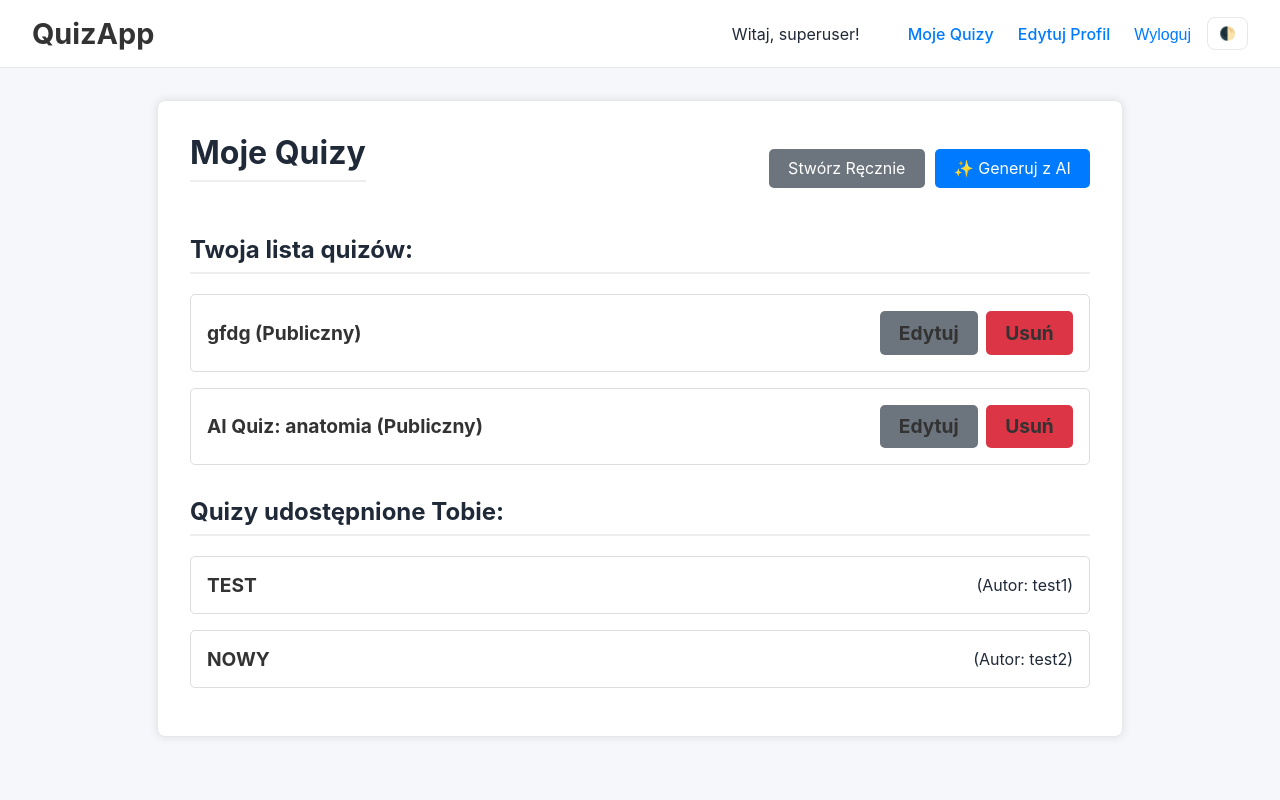
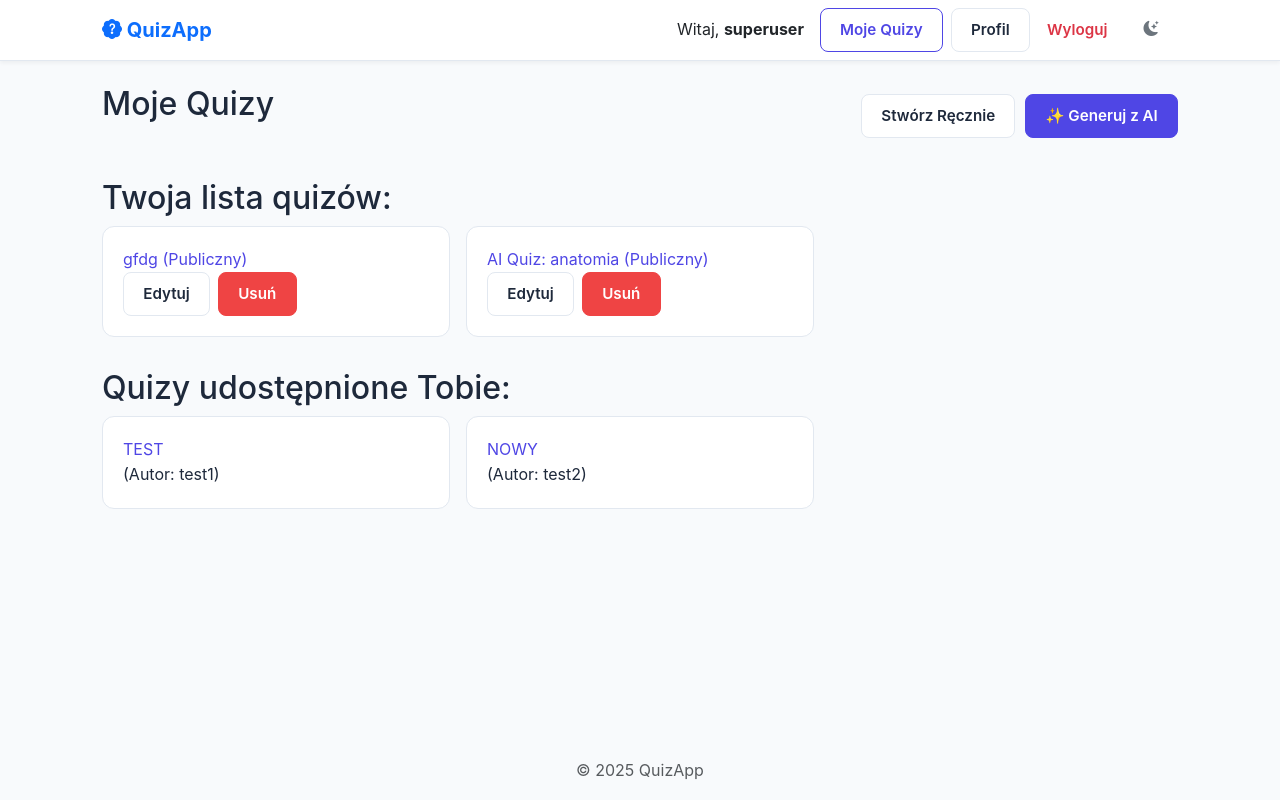
Before and after one commit to Menz1312/projektgrupowy, a Django app: page /my-quizzes/ in a window 1280 px wide. Run offline with Django 5.2, Linux system fonts and the light colour scheme; a user stored in the database is signed in; data comes from the database, SQL or seed files in the repository; some libraries are stand-ins or nearby versions.

Commit message:
Aktualizacja wizualna

```diff
--- a/static/css/style.css
+++ b/static/css/style.css
@@ -1,173 +1,326 @@
-/* === Wybór tematu === */
+/* === ZMIENNE I KOLORYSTYKA === */
 :root {
-  --bg:#f5f7fb; --surface:#ffffff; --text:#1f2937; --muted:#6b7280;
-  --border:#e5e7eb; --primary:#2563eb; --primary-contrast:#ffffff;
-  --success:#22c55e; --error:#ef4444;
-}
-:root[data-theme="dark"] {
-  --bg:#0b1220; --surface:#121a2a; --text:#e5e7eb; --muted:#94a3b8;
-  --border:#1f2a44; --primary:#3b82f6; --primary-contrast:#0b1220;
-  --success:#16a34a; --error:#f43f5e;
+  /* Jasny motyw (Light Mode) - czysty i czytelny */
+  --bg: #f8fafc;           /* Bardzo jasny szary */
+  --surface: #ffffff;      /* Biały */
+  --surface-hover: #f1f5f9;
+  --text: #1e293b;         /* Ciemny grafit */
+  --text-muted: #64748b;   /* Szary tekst */
+  --border: #e2e8f0;       /* Delikatna ramka */
+
+  --primary: #4f46e5;      /* Indigo - nowoczesny niebieski */
+  --primary-hover: #4338ca;
+  --primary-text: #ffffff;
+
+  --secondary: #64748b;
+  --secondary-hover: #475569;
+
+  --danger: #ef4444;
+  --danger-hover: #dc2626;
+
+  --success: #10b981;
+
+  --shadow: 0 4px 6px -1px rgb(0 0 0 / 0.1), 0 2px 4px -2px rgb(0 0 0 / 0.1);
+  --radius: 12px;          /* Zaokrąglone rogi */
 }
 
-/* Bazowe elementy pod zmienne */
-html, body { background: var(--bg); color: var(--text); }
-nav { background: var(--surface); border-bottom: 1px solid var(--border); }
-a { color: var(--primary); }
-.container { background: var(--surface); border: 1px solid var(--border); }
-.messages .success { background-color: var(--success); }
-.messages .error { background-color: var(--error); }
+:root[data-theme="dark"] {
+  /* Ciemny motyw (Dark Mode) - głęboki i kontrastowy */
+  --bg: #0f172a;           /* Bardzo ciemny granat */
+  --surface: #1e293b;      /* Ciemniejszy panel */
+  --surface-hover: #334155;
+  --text: #f1f5f9;         /* Jasny tekst */
+  --text-muted: #94a3b8;
+  --border: #334155;
 
-/* Przycisk przełącznika */
-.theme-toggle {
-  margin-left: 1rem; padding: .5rem .7rem; border-radius: 8px;
-  border: 1px solid var(--border); background: var(--surface); color: var(--text);
-  cursor: pointer;
+  --primary: #6366f1;      /* Jaśniejszy Indigo dla kontrastu */
+  --primary-hover: #818cf8;
+  --primary-text: #0f172a; /* Ciemny tekst na jasnym przycisku */
+
+  --secondary: #94a3b8;
+  --secondary-hover: #cbd5e1;
+
+  --danger: #f87171;
+  --danger-hover: #fca5a5;
+
+  --success: #34d399;
+
+  --shadow: 0 4px 6px -1px rgb(0 0 0 / 0.3);
 }
 
-/* (Opcjonalnie) twarde nadpisania, jeśli masz stare kolory inline */
-html, body{ background: var(--bg) !important; color: var(--text) !important; }
-nav{ background: var(--surface) !important; border-bottom:1px solid var(--border) !important; }
-.container{ background: var(--surface) !important; border:1px solid var(--border) !important; }
-
-
+/* === BAZA === */
+* {
+    box-sizing: border-box;
+}
 
 body {
-    font-family: -apple-system, BlinkMacSystemFont, "Segoe UI", Roboto, sans-serif;
-    background-color: #f0f2f5;
-    color: #333;
+    font-family: 'Inter', -apple-system, BlinkMacSystemFont, "Segoe UI", Roboto, sans-serif;
+    background-color: var(--bg);
+    color: var(--text);
     margin: 0;
+    line-height: 1.6;
+    transition: background-color 0.3s, color 0.3s;
 }
 
+a {
+    color: var(--primary);
+    text-decoration: none;
+    transition: color 0.2s;
+}
+
+a:hover {
+    text-decoration: underline;
+}
+
+h1, h2, h3, h4, h5, h6 {
+    color: var(--text);
+    margin-top: 0;
+}
+
+h1 {
+    font-size: 2rem;
+    margin-bottom: 1.5rem;
+}
+
+/* === KOMPONENTY BOOTSTRAP W TRYBIE CIEMNYM (FIX) === */
+:root[data-theme="dark"] .card {
+    background-color: var(--surface);
+    color: var(--text);
+    border-color: var(--border);
+}
+
+:root[data-theme="dark"] .card-header,
+:root[data-theme="dark"] .card-footer {
+    background-color: var(--surface-hover);
+    border-color: var(--border);
+}
+
+:root[data-theme="dark"] .list-group-item {
+    background-color: var(--bg);
+    color: var(--text);
+    border-color: var(--border);
+}
+
+:root[data-theme="dark"] .navbar {
+    background-color: var(--surface) !important;
+    border-bottom: 1px solid var(--border);
+}
+
+:root[data-theme="dark"] .navbar-brand,
+:root[data-theme="dark"] .nav-link {
+    color: var(--text) !important;
+}
+
+:root[data-theme="dark"] .navbar-toggler {
+    border-color: var(--border);
+    filter: invert(1);
+}
+
+/* === NAWIGACJA (style własne) === */
 nav {
-    background: #fff;
+    background: var(--surface);
     padding: 1rem 2rem;
     display: flex;
     justify-content: space-between;
     align-items: center;
-    border-bottom: 1px solid #ddd;
+    border-bottom: 1px solid var(--border);
+    box-shadow: 0 1px 3px 0 rgb(0 0 0 / 0.1);
 }
 
 nav a.logo {
-    font-size: 1.8rem;
-    font-weight: bold;
+    font-size: 1.5rem;
+    font-weight: 800;
+    color: var(--primary);
     text-decoration: none;
-    color: #333;
+    letter-spacing: -0.5px;
 }
 
-nav .links a {
-    margin-left: 1.5rem;
+nav .links {
+    display: flex;
+    align-items: center;
+    gap: 1.5rem;
+}
+
+/* === KONTENER GŁÓWNY === */
+.container {
+    /* Bootstrap już ma klasę container, ale tutaj dodajemy własne style jeśli nie używasz bootstrapa w pełni */
+    /* Jeśli używasz Bootstrapa w base.html, te style mogą być nadpisane przez framework, co jest OK */
+    max-width: 1100px; /* Nieco szerszy dla Gridu */
+}
+
+/* === LISTA QUIZÓW (KARTY - style własne, jeśli nie używasz Bootstrap Grid) === */
+.quiz-list {
+    display: grid;
+    gap: 1rem;
+    grid-template-columns: repeat(auto-fill, minmax(300px, 1fr));
+}
+
+.quiz-item {
+    padding: 1.25rem;
+    border: 1px solid var(--border);
+    border-radius: var(--radius);
+    background-color: var(--surface);
+    display: flex;
+    flex-direction: column;
+    justify-content: space-between;
+    transition: transform 0.2s, box-shadow 0.2s, border-color 0.2s;
+}
+
+/* === PRZYCISKI (Kompatybilność z klasami Bootstrap .btn) === */
+.btn {
+    display: inline-flex;
+    align-items: center;
+    justify-content: center;
+    padding: 0.6rem 1.2rem;
+    border-radius: 8px;
     text-decoration: none;
-    color: #007bff;
+    border: 1px solid transparent;
+    cursor: pointer;
+    font-size: 0.95rem;
+    font-weight: 600;
+    transition: all 0.2s;
+    line-height: 1.5;
+}
+
+.btn:hover {
+    text-decoration: none;
+    filter: brightness(110%);
+}
+
+.btn-primary {
+    background-color: var(--primary);
+    border-color: var(--primary);
+    color: var(--primary-text);
+}
+.btn-primary:hover {
+    background-color: var(--primary-hover);
+    border-color: var(--primary-hover);
+}
+
+.btn-secondary, .btn-light {
+    background-color: var(--surface);
+    color: var(--text);
+    border-color: var(--border);
+}
+.btn-secondary:hover, .btn-light:hover {
+    background-color: var(--surface-hover);
+    border-color: var(--text-muted);
+    color: var(--text);
+}
+
+.btn-danger {
+    background-color: var(--danger);
+    border-color: var(--danger);
+    color: #fff;
+}
+.btn-danger:hover {
+    background-color: var(--danger-hover);
+    border-color: var(--danger-hover);
+}
+
+.btn-outline-primary {
+    color: var(--primary);
+    border-color: var(--primary);
+    background-color: transparent;
+}
+.btn-outline-primary:hover {
+    background-color: var(--primary);
+    color: #fff;
+}
+
+/* === FORMULARZE === */
+form p { margin-bottom: 1.2rem; }
+
+label {
+    display: block;
+    margin-bottom: 0.5rem;
+    font-weight: 500;
+    color: var(--text);
+    font-size: 0.9rem;
+}
+
+input[type="text"],
+input[type="search"],
+input[type="email"],
+input[type="password"],
+input[type="number"],
+select,
+textarea {
+    width: 100%;
+    padding: 0.75rem;
+    border: 1px solid var(--border);
+    border-radius: 8px;
+    box-sizing: border-box;
+    background-color: var(--bg);
+    color: var(--text);
+    font-size: 1rem;
+    transition: border-color 0.2s;
+}
+
+input:focus, select:focus, textarea:focus {
+    outline: none;
+    border-color: var(--primary);
+    box-shadow: 0 0 0 3px rgba(79, 70, 229, 0.2); /* Kolor primary z przezroczystością */
+}
+
+/* === WIADOMOŚCI === */
+.messages {
+    padding: 0;
+    margin: 0 0 1rem 0;
+    list-style: none;
+}
+.messages p, .alert {
+    padding: 1rem;
+    margin-bottom: 1rem;
+    border-radius: 8px;
     font-weight: 500;
 }
-
-.container {
-    max-width: 900px;
-    margin: 2rem auto;
-    padding: 2rem;
-    background: #fff;
-    border-radius: 8px;
-    box-shadow: 0 0 10px rgba(0,0,0,0.1);
+.messages .success, .alert-success {
+    background-color: rgba(16, 185, 129, 0.1);
+    color: var(--success);
+    border: 1px solid var(--success);
+}
+.messages .error, .alert-danger {
+    background-color: rgba(239, 68, 68, 0.1);
+    color: var(--danger);
+    border: 1px solid var(--danger);
 }
 
-h1, h2 {
-    border-bottom: 2px solid #eee;
-    padding-bottom: 0.5rem;
-    margin-top: 0;
+/* === DARK MODE TOGGLE (Ikona w menu) === */
+.theme-toggle {
+  /* Style dla przycisku, jeśli nie używasz klas Bootstrapa */
+  padding: 0.5rem;
+  border-radius: 50%;
+  border: 1px solid var(--border);
+  background-color: var(--surface);
+  color: var(--text);
+  cursor: pointer;
+  width: 40px;
+  height: 40px;
+  display: flex;
+  align-items: center;
+  justify-content: center;
+  font-size: 1.2rem;
+  transition: transform 0.2s, background-color 0.2s;
+}
+.theme-toggle:hover {
+    transform: rotate(15deg);
+    background-color: var(--surface-hover);
 }
 
-.quiz-list .quiz-item {
-    padding: 1rem;
-    border: 1px solid #ddd;
-    border-radius: 5px;
-    margin-bottom: 1rem;
-    display: flex;
-    justify-content: space-between;
-    align-items: center;
+/* === STYLIZACJA ODPOWIEDZI W QUIZIE (nadpisanie Bootstrapa) === */
+.btn-check:checked + .btn-outline-primary {
+    background-color: rgba(79, 70, 229, 0.1) !important; /* Tło po zaznaczeniu */
+    color: var(--primary) !important;
+    border-color: var(--primary) !important;
+    font-weight: bold;
+    box-shadow: 0 0 0 2px var(--primary) inset;
 }
 
-.quiz-item a {
-    text-decoration: none;
-    color: #333;
-    font-size: 1.2rem;
-    font-weight: bold;
+/* Drobne poprawki dla tekstu w ciemnym motywie */
+:root[data-theme="dark"] .text-muted {
+    color: #94a3b8 !important;
 }
-
-.btn {
-    display: inline-block;
-    padding: 0.6rem 1.2rem;
-    border-radius: 5px;
-    text-decoration: none;
-    border: none;
-    cursor: pointer;
-    font-size: 1rem;
+:root[data-theme="dark"] .text-dark {
+    color: #f1f5f9 !important;
 }
-
-.btn-primary { background: #007bff; color: #fff; }
-.btn-secondary { background: #6c757d; color: #fff; }
-.btn-danger { background: #dc3545; color: #fff; }
-
-form p { margin-bottom: 1rem; }
-label { display: block; margin-bottom: 0.5rem; font-weight: bold; }
-input[type="text"], input[type="search"], input[type="email"], input[type="password"], select {
-    width: 100%;
-    padding: 0.75rem;
-    border: 1px solid #ccc;
-    border-radius: 4px;
-    box-sizing: border-box;
-}
-
-.messages {
-    padding: 0;
-    margin: 0;
-}
-.messages p {
-    padding: 1rem;
-    margin: 0;
-    color: #fff;
-    text-align: center;
-}
-.messages .success { background-color: #28a745; }
-.messages .error { background-color: #dc3545; }
-
-/* === Dark mode overrides (quick patch) === */
-html[data-theme="dark"] body {
-  background-color: #0b1220 !important;
-  color: #e5e7eb !important;
-}
-
-html[data-theme="dark"] nav {
-  background: #121a2a !important;
-  border-bottom: 1px solid #1f2a44 !important;
-}
-html[data-theme="dark"] nav a.logo { color: #e5e7eb !important; }
-html[data-theme="dark"] nav .links a { color: #3b82f6 !important; }
-
-html[data-theme="dark"] .container {
-  background: #121a2a !important;
-  border: 1px solid #1f2a44 !important;
-  color: #e5e7eb !important;
-}
-
-html[data-theme="dark"] .quiz-list .quiz-item {
-  background: #121a2a !important;
-  border: 1px solid #1f2a44 !important;
-}
-
-html[data-theme="dark"] .messages .success { background-color: #16a34a !important; }
-html[data-theme="dark"] .messages .error { background-color: #f43f5e !important; }
-
-html[data-theme="dark"] .btn-primary { background: #3b82f6 !important; color: #0b1220 !important; border: none !important; }
-html[data-theme="dark"] .btn-secondary { background: #64748b !important; color: #0b1220 !important; border: none !important; }
-html[data-theme="dark"] .btn-danger { background: #ef4444 !important; color: #ffffff !important; border: none !important; }
-
-html[data-theme="dark"] input[type="text"],
-html[data-theme="dark"] input[type="search"],
-html[data-theme="dark"] input[type="email"],
-html[data-theme="dark"] input[type="password"],
-html[data-theme="dark"] select {
-  background: #0f172a !important;
-  color: #e5e7eb !important;
-  border: 1px solid #1f2a44 !important;
-}
--- a/static/js/theme.js
+++ b/static/js/theme.js
@@ -1,19 +1,66 @@
-(function(){
-  const btn = document.getElementById('theme-toggle');
-  if(!btn) return;
+(function() {
+    // Pobieramy elementy
+    const btn = document.getElementById('theme-toggle');
+    const icon = document.getElementById('theme-icon');
 
-  function setTheme(t){
-    document.documentElement.setAttribute('data-theme', t);
-    try { localStorage.setItem('theme', t); } catch(e){}
-    btn.setAttribute('aria-pressed', t === 'dark');
-  }
+    // Bezpieczna funkcja do obsługi localStorage (nie wysypie się w trybie prywatnym)
+    function getStoredTheme() {
+        try {
+            return localStorage.getItem('theme');
+        } catch (e) {
+            return null;
+        }
+    }
 
-  // nie nadpisujemy wyboru z boot-skrpytu
-  const current = document.documentElement.getAttribute('data-theme') || 'light';
-  setTheme(current);
+    function setStoredTheme(theme) {
+        try {
+            localStorage.setItem('theme', theme);
+        } catch (e) {}
+    }
 
-  btn.addEventListener('click', function(){
-    const cur = document.documentElement.getAttribute('data-theme') || 'light';
-    setTheme(cur === 'dark' ? 'light' : 'dark');
-  });
+    // Główna funkcja ustawiająca motyw
+    function setTheme(theme) {
+        // 1. Ustaw atrybut dla CSS
+        document.documentElement.setAttribute('data-theme', theme);
+
+        // 2. Zapisz w pamięci przeglądarki
+        setStoredTheme(theme);
+
+        // 3. Podmień ikonę (jeśli istnieje)
+        if (icon) {
+            if (theme === 'dark') {
+                // Jeśli ciemny -> pokaż Słońce (żeby przełączyć na jasny)
+                icon.classList.remove('bi-moon-stars-fill');
+                icon.classList.add('bi-sun-fill');
+            } else {
+                // Jeśli jasny -> pokaż Księżyc (żeby przełączyć na ciemny)
+                icon.classList.remove('bi-sun-fill');
+                icon.classList.add('bi-moon-stars-fill');
+            }
+        }
+    }
+
+    // --- INICJALIZACJA ---
+
+    // Sprawdź czy użytkownik ma zapisany wybór
+    const storedTheme = getStoredTheme();
+    // Sprawdź czy system operacyjny jest w trybie ciemnym
+    const systemDark = window.matchMedia && window.matchMedia('(prefers-color-scheme: dark)').matches;
+
+    // Ustal motyw startowy (priorytet: zapisany > systemowy > domyślny jasny)
+    const currentTheme = storedTheme || (systemDark ? 'dark' : 'light');
+
+    // Uruchom ustawianie
+    setTheme(currentTheme);
+
+    // --- OBSŁUGA KLIKNIĘCIA ---
+    if (btn) {
+        btn.addEventListener('click', function() {
+            // Pobierz aktualny motyw bezpośrednio z HTML-a
+            const current = document.documentElement.getAttribute('data-theme');
+            // Przełącz na przeciwny
+            const newTheme = current === 'dark' ? 'light' : 'dark';
+            setTheme(newTheme);
+        });
+    }
 })();
--- a/templates/base.html
+++ b/templates/base.html
@@ -2,56 +2,100 @@
 <!DOCTYPE html>
 <html lang="pl">
 <head>
-  <meta charset="UTF-8" />
-  <meta name="viewport" content="width=device-width, initial-scale=1.0" />
-  <title>{% block title %}QuizApp{% endblock %}</title>
-  <link rel="stylesheet" href="{% static 'css/style.css' %}">
+    <meta charset="UTF-8">
+    <meta name="viewport" content="width=device-width, initial-scale=1.0">
+    <title>{% block title %}QuizApp{% endblock %}</title>
+    <link href="https://cdn.jsdelivr.net/npm/bootstrap@5.3.0/dist/css/bootstrap.min.css" rel="stylesheet">
+    <link rel="stylesheet" href="https://cdn.jsdelivr.net/npm/bootstrap-icons@1.10.0/font/bootstrap-icons.css">
 
-  <script>
-  (function () {
-    try {
-      var stored = localStorage.getItem('theme');
-      var systemDark = window.matchMedia && window.matchMedia('(prefers-color-scheme: dark)').matches;
-      var theme = stored || (systemDark ? 'dark' : 'light');
-      document.documentElement.setAttribute('data-theme', theme);
-    } catch (e) {}
-  })();
-  </script>
+    <link rel="stylesheet" href="{% static 'css/style.css' %}">
+
+    <style>
+        /* Nadpisanie Bootstrapa dla lepszego efektu, jeśli style.css tego nie pokrywa */
+        body {
+            background-color: var(--bg);
+            color: var(--text);
+            transition: background-color 0.3s, color 0.3s;
+        }
+        .card { border: none; box-shadow: 0 4px 6px rgba(0,0,0,0.05); }
+        .navbar { box-shadow: 0 2px 4px rgba(0,0,0,0.05); }
+
+        /* Styl dla animacji wyboru odpowiedzi (pozostawiamy, bo jest specyficzny dla tego widoku) */
+        .btn-check:checked + .btn-outline-primary {
+            background-color: #e0e7ff;
+            color: #4338ca;
+            border-color: #4338ca;
+            font-weight: bold;
+        }
+    </style>
 </head>
-<body>
-  {% if messages %}
-  <div class="messages">
-    {% for message in messages %}
-      <p class="{{ message.tags }}">{{ message }}</p>
-    {% endfor %}
-  </div>
-  {% endif %}
+<body class="d-flex flex-column min-vh-100">
 
-  <nav>
-    <a href="{% url 'home' %}" class="logo">QuizApp</a>
-    <div class="links" style="display:flex;align-items:center;">
-      {% if user.is_authenticated %}
-        <span style="margin-right:1.5rem;">Witaj, {{ user.username }}!</span>
-        <a href="{% url 'my-quizzes' %}">Moje Quizy</a>
-        {# DODANY LINK DO EDYCJI PROFILU #}
-        <a href="{% url 'profile_edit' %}" style="margin-left: 1.5rem;">Edytuj Profil</a>
-        <form action="{% url 'logout' %}" method="post" style="display:inline;margin:0;">
-          {% csrf_token %}
-          <button type="submit" style="background:none;border:none;color:#007bff;font-weight:500;cursor:pointer;padding:0;font-size:1rem;margin-left:1.5rem;">Wyloguj</button>
-        </form>
-      {% else %}
-        <a href="{% url 'login' %}">Zaloguj</a>
-        <a href="{% url 'register' %}">Zarejestruj</a>
-      {% endif %}
+    <nav class="navbar navbar-expand-lg navbar-light bg-white mb-4">
+        <div class="container">
+            <a class="navbar-brand fw-bold text-primary" href="{% url 'home' %}">
+                <i class="bi bi-patch-question-fill"></i> QuizApp
+            </a>
+            <button class="navbar-toggler" type="button" data-bs-toggle="collapse" data-bs-target="#navbarNav">
+                <span class="navbar-toggler-icon"></span>
+            </button>
 
-      <button id="theme-toggle" class="theme-toggle" aria-label="Przełącz motyw" style="margin-left:1rem;">🌓</button>
+            <div class="collapse navbar-collapse" id="navbarNav">
+                <ul class="navbar-nav ms-auto align-items-center">
+                    {% if user.is_authenticated %}
+                        <li class="nav-item">
+                            <span class="nav-link disabled text-dark">Witaj, <strong>{{ user.username }}</strong></span>
+                        </li>
+                        <li class="nav-item ms-lg-2">
+                            <a class="btn btn-outline-primary btn-sm" href="{% url 'my-quizzes' %}">Moje Quizy</a>
+                        </li>
+                        <li class="nav-item ms-lg-2">
+                            <a class="btn btn-light btn-sm" href="{% url 'profile_edit' %}">Profil</a>
+                        </li>
+                        <li class="nav-item ms-lg-2">
+                            <form action="{% url 'logout' %}" method="post" class="d-inline">
+                                {% csrf_token %}
+                                <button type="submit" class="btn btn-link nav-link text-danger">Wyloguj</button>
+                            </form>
+                        </li>
+                    {% else %}
+                        <li class="nav-item">
+                          <a class="nav-link" href="{% url 'login' %}">Zaloguj</a>
+                        </li>
+                        <li class="nav-item ms-2">
+                          <a class="btn btn-primary btn-sm" href="{% url 'register' %}">Zarejestruj</a>
+                        </li>
+                    {% endif %}
+                        <li class="nav-item ms-2">
+                          <button id="theme-toggle" class="btn btn-outline-secondary border-0" title="Zmień motyw">
+                            <i id="theme-icon" class="bi bi-moon-stars-fill"></i>
+                          </button>
+                        </li>
+                </ul>
+            </div>
+        </div>
+    </nav>
+
+    <div class="container">
+        {% if messages %}
+            {% for message in messages %}
+                <div class="alert alert-{{ message.tags|default:'info' }} alert-dismissible fade show" role="alert">
+                    {{ message }}
+                    <button type="button" class="btn-close" data-bs-dismiss="alert" aria-label="Close"></button>
+                </div>
+            {% endfor %}
+        {% endif %}
+
+        {% block content %}{% endblock %}
     </div>
-  </nav>
 
-  <main class="container">
-    {% block content %}{% endblock %}
-  </main>
+    <footer class="mt-auto py-3 text-center text-muted text-small">
+        <div class="container">
+            &copy; 2025 QuizApp
+        </div>
+    </footer>
 
-  <script src="{% static 'js/theme.js' %}"></script>
+    <script src="https://cdn.jsdelivr.net/npm/bootstrap@5.3.0/dist/js/bootstrap.bundle.min.js"></script>
+    <script src="{% static 'js/theme.js' %}"></script>
 </body>
 </html>
```
Also changed, not shown: quizzes/my_quizzes.html (added, +75 -0 lines).
